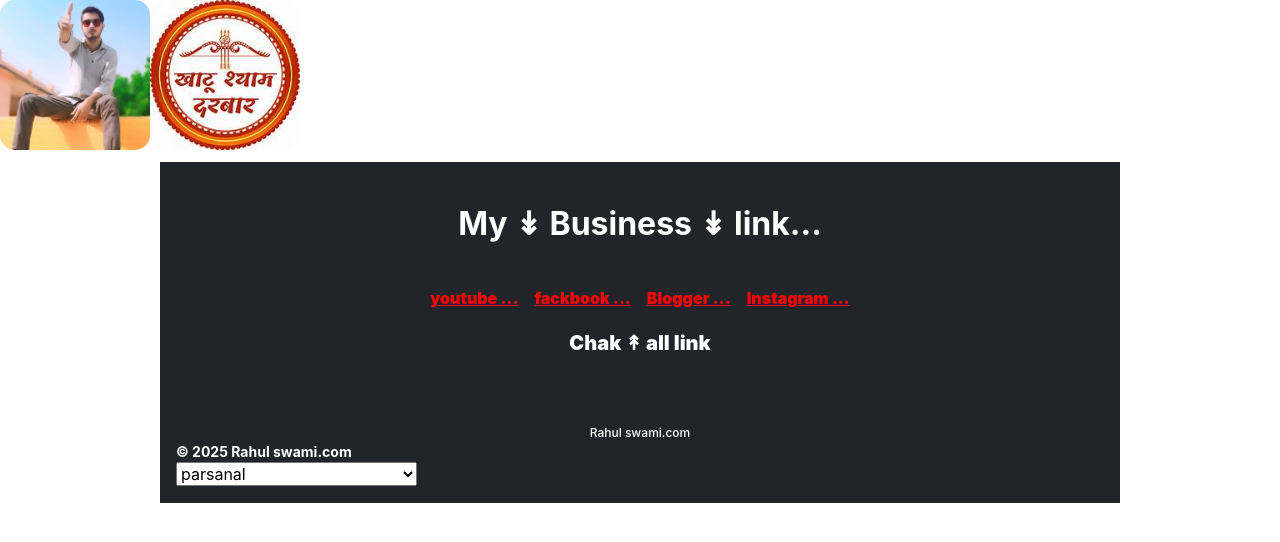
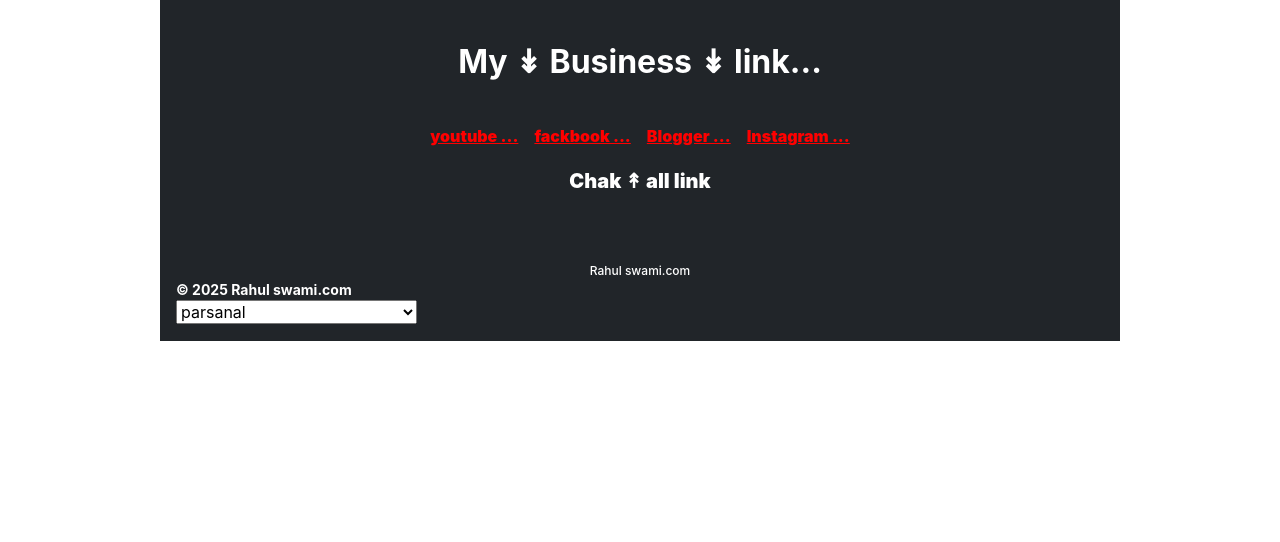
Before and after one commit to prince-pardhan/porfolio, a React (Create React App) app: page /Image in a window 1280 px wide. Shown: the top 542 px of the page. Built offline with nearby package versions, Linux system fonts and the light colour scheme.

Commit message:
pag chamg

```diff
--- a/src/App.js
+++ b/src/App.js
@@ -1,8 +1,7 @@
 import { BrowserRouter, Route, Routes } from 'react-router-dom';
 import Parsanal from './Parsanal/Parsanal';
-import AboutPage from './Parsanal/About.jsx';
+import About from './Parsanal/About.jsx';
 import Motavison from './Parsanal/Motavison.jsx';
-import Image from './Parsanal/Image.jsx';
 import Footer from './Parsanal/Footer';
 
 
@@ -16,9 +15,9 @@ export default function App() {
 
       <Routes>
         <Route path='/' element={<Parsanal />} />
-        <Route path='/About' element={< AboutPage />} />
+        <Route path='/About' element={< About />} />
         <Route path='/Motavison' element={<Motavison />} />
-        <Route path='/Image' element={<Image />} />
+
       </Routes>
     <Footer/>
     </BrowserRouter>
--- a/src/Parsanal/About.jsx
+++ b/src/Parsanal/About.jsx
@@ -13,11 +13,11 @@ import {
 import img1 from "./images/rahul.jpeg"
 import img2 from "./images/self-pic.jpeg"
 
-export default function AboutPage() {
+export default function About() {
   return (
     <Container
       size="sm"
-      // p="xl"
+      p="xl"
       style={{ backgroundColor: '#000', minHeight: '100vh', color: '#fff' }}
     >
       <Stack spacing="md">
@@ -38,11 +38,10 @@ export default function AboutPage() {
               width: '150px',
               height: '150px',
               objectFit: 'cover',
-              borderRadius: '50%',
+              borderRadius: '10%',
 
             }}
             mb="sm"
-
           />
           <Image
             src={img2}
@@ -51,7 +50,7 @@ export default function AboutPage() {
               width: '150px',
               height: '150px',
               objectFit: 'cover',
-              borderRadius: '50%',
+              borderRadius: '10%',
 
             }}
             mb="sm"
--- a/src/Parsanal/Image.jsx
+++ /dev/null
@@ -1,52 +0,0 @@
-import React from 'react';
-import {
-  Container,
-    Text,
-    Anchor,
-    SimpleGrid,
-    Card,
-    Image,
-    Center,
-    Title,
-    Box,
-    Flex,
-} from '@mantine/core';
-import { useForm } from '@mantine/form';
-import { Link } from 'react-router-dom';
-import img2 from "./images/OIP (1).jpeg"
-import img1 from "./images/swami.jpeg"
-export default function Contactpage() {
-  return (
-
-     <Flex align="center" >
-                <Image
-                    src={img1}
-
-
-                    // alt="Profile Image"
-                    style={{
-                        width: '150px',
-                        height: '150px',
-                        objectFit: 'cover',
-                        borderRadius: '10%',
-                    }}
-                    mb="sm"
-                />
-                <Image
-                    src={img2}
-
-
-                    alt="Profile Image"
-                  style={{
-                        width: '150px',
-                        height: '150px',
-                        objectFit: 'cover',
-                        borderRadius: '10%',
-                    }}
-                    mb="sm"
-                />
-            </Flex>
-
-
-  );
-}
```
